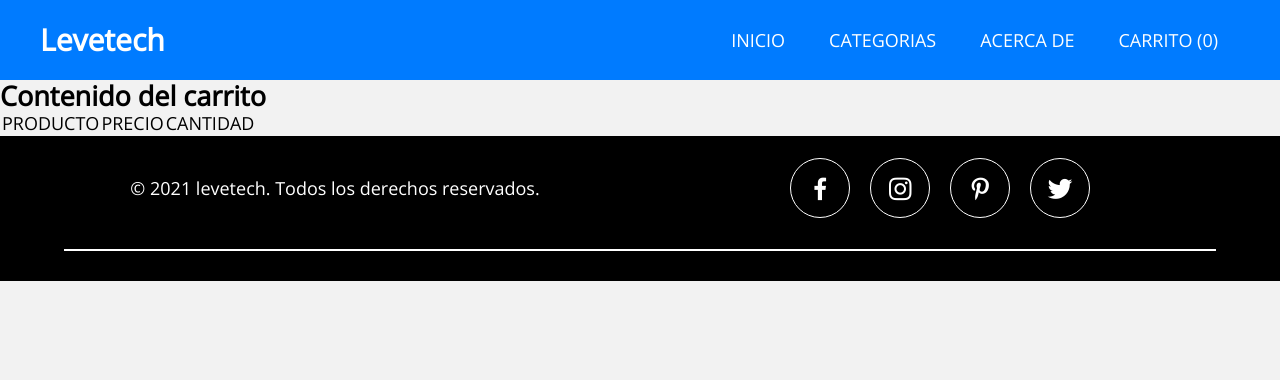
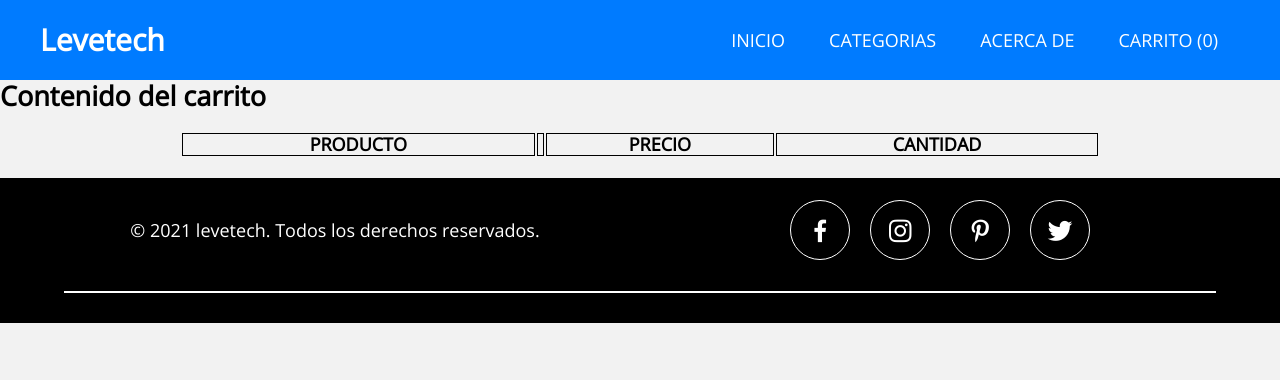
Before and after one commit to migcube1/ecommerce-levetech, a PHP site: page /carrito.php in a window 1280 px wide. Shown: the top 380 px of the page. Run offline with PHP 8.4, Linux system fonts and the light colour scheme; lists and menus that the app fills with data are empty.

Commit message:
Inicio de vista para carrito
Se inició una vista para el carrito, en donde habrá una tabla mostrando una imagen del producto, descripción del producto, cantidad y precio.

```diff
--- /dev/null
+++ b/assets/css/carrito.css
@@ -0,0 +1,31 @@
+@import url('https://fonts.googleapis.com/css?family=Open+Sans&display=swap');
+@import url('normalize.css');
+@import url('estilos.css');
+
+
+/* ====================
+	* LISTA CARRITO *
+==================== */
+.basket {
+    width: 75%;
+    margin: auto;
+}
+
+.head_Basket th {
+    border: 1px solid black;
+}
+
+.img_Producto {
+    width: 20%;
+    height: 200px;
+}
+
+.img_Producto img{
+    width: 100%;
+    height: 100%;
+}
+
+.num_Producto,
+.precio_Producto{
+    text-align: center;
+}
--- a/assets/css/estilos.css
+++ b/assets/css/estilos.css
@@ -1261,7 +1261,6 @@ form .input:focus {
 .slider img {
     width: 100%;
     height: 100%;
-    /*max-height: 500px;*/
     transition: 2s;
 }
 
--- a/carrito.php
+++ b/carrito.php
@@ -18,6 +18,7 @@
 
     <!-- CSS -->
     <link rel="stylesheet" href="assets/css/estilos.css">
+    <link rel="stylesheet" href="assets/css/carrito.css">
 
 </head>
 
@@ -26,23 +27,27 @@
     <?php include("templates/header.php")?>
 
     <h2>Contenido del carrito</h2>
-    <table>
+    <table class="basket r-2">
         <thead>
-            <tr>
-                <td>PRODUCTO</td>
-                <td>PRECIO</td>
-                <td>CANTIDAD</td>
+            <tr class="head_Basket">
+                <th>PRODUCTO</th>
+                <th></th>
+                <th>PRECIO</th>
+                <th>CANTIDAD</th>
             </tr>
         </thead>
 
         <?php if (isset($_SESSION['CARRITO'])){
             foreach($_SESSION['CARRITO'] as $producto): ?>
 
-        <tbody>
+        <tbody class="content_Basket">
             <tr>
-                <td><?= $producto['nombre']?></td>
-                <td><?= '$ '.$producto['precio']?></td>
-                <td><?= $producto['cantidad']?></td>
+                <td class="img_Producto r-1">
+                    <img class="" src="assets/img/productos/<?= $producto['imagen']?>" alt="<?= $producto['nombre'] ?>">
+                </td>
+                <td class="descripcion_Producto r-1"><?= $producto['nombre']?></td>
+                <td class="precio_Producto r-1"><?= '$ '.$producto['precio']?></td>
+                <td class="num_Producto r-1" ><?= $producto['cantidad']?></td>
             </tr>
         </tbody>
 
--- a/controladores/Carrito.php
+++ b/controladores/Carrito.php
@@ -14,6 +14,7 @@ if (isset($_POST['btnAccion'])){
             $nombre = openssl_decrypt($_POST['nombre'],METHOD,KEY);
             $precio = openssl_decrypt($_POST['precio'],METHOD,KEY);
             $cantidad = openssl_decrypt($_POST['cantidad'],METHOD,KEY);
+            $imagen = openssl_decrypt($_POST['imagen'],METHOD,KEY);
 
             if (is_numeric($claveProducto) && is_string($nombre) && is_numeric($precio) && is_numeric($cantidad)){
 
@@ -23,7 +24,8 @@ if (isset($_POST['btnAccion'])){
                         'claveProducto' => $claveProducto,
                         'nombre' => $nombre,
                         'precio' => $precio,
-                        'cantidad' => $cantidad
+                        'cantidad' => $cantidad,
+                        'imagen' => $imagen
                     );
 
                     $_SESSION['CARRITO'][0] = $datos;       //Agregamos un primer producto
@@ -35,7 +37,8 @@ if (isset($_POST['btnAccion'])){
                         'claveProducto' => $claveProducto,
                         'nombre' => $nombre,
                         'precio' => $precio,
-                        'cantidad' => $cantidad
+                        'cantidad' => $cantidad,
+                        'imagen' => $imagen
                     );
 
                     $_SESSION['CARRITO'][$numProductos] = $datos;   //Agregamos un producto al carrito
--- a/index.php
+++ b/index.php
@@ -81,6 +81,8 @@
                         <input type="hidden" name="nombre" id="nombre" value="<?= openssl_encrypt($producto['descripcion'],METHOD,KEY)?>" class="d-none">
                         <input type="hidden" name="precio" id="precio" value="<?= openssl_encrypt($producto['precio'],METHOD,KEY) ?>"  class="d-none">
                         <input type="hidden" name="cantidad" id="cantidad" value="<?= openssl_encrypt(1,METHOD,KEY)?>" class="d-none">
+                        <input type="hidden" name="imagen" id="imagen" value="<?= openssl_encrypt($producto['imagen'],METHOD,KEY) ?>"  class="d-none">
+
                         <button type="submit"  name="btnAccion" value="Agregar" class="boton boton-azul ">
                             <i class='bx bxs-cart-add md-1' ></i>Añadir
                         </button>
```
